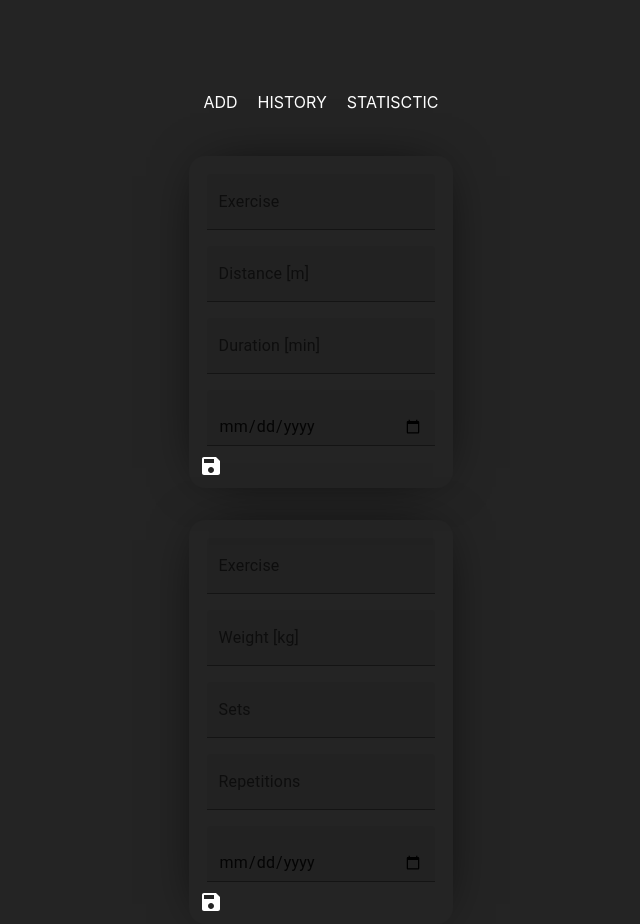
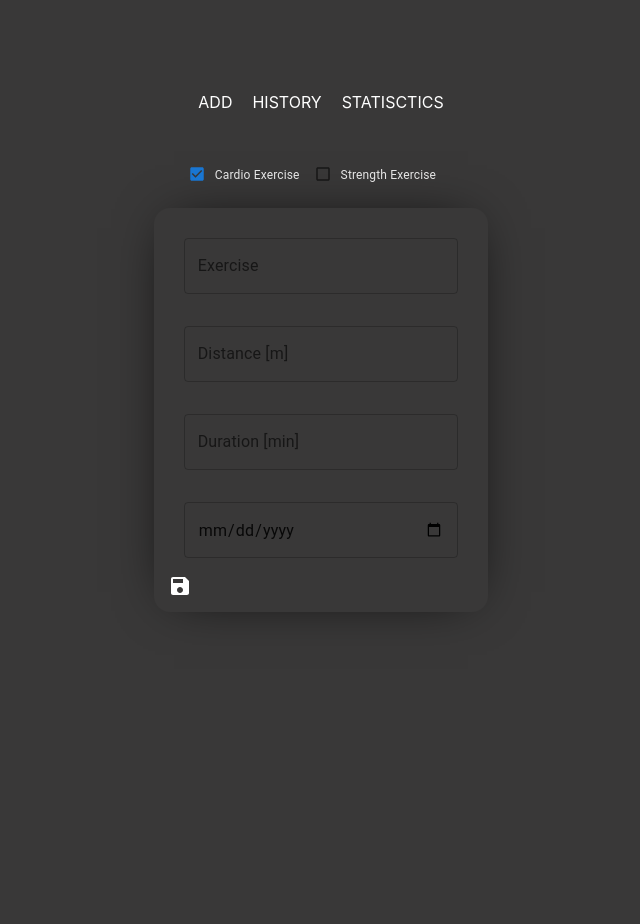
Before and after one commit to 0utsi/FiTrack, a React (Vite) app: page /addPanel in a window 1280 px wide. Shown: the whole page, without its empty margins (319-959 px from the left). After the commit the page ends 800 px from the top, so only its background shows below. Built offline with nearby package versions, Linux system fonts and the light colour scheme.

Commit message:
styles mui components organizing

```diff
--- a/package.json
+++ b/package.json
@@ -20,7 +20,8 @@
     "date-fns": "^2.30.0",
     "react": "^18.2.0",
     "react-dom": "^18.2.0",
-    "react-router-dom": "^6.18.0"
+    "react-router-dom": "^6.18.0",
+    "react-spring": "^9.7.3"
   },
   "devDependencies": {
     "@types/react": "^18.2.15",
--- a/src/App.tsx
+++ b/src/App.tsx
@@ -3,6 +3,7 @@ import Hist from './components/History/Hist';
 import NavBar from './components/Navbar';
 import { Route,Routes } from 'react-router-dom';
 import AddPanel from './components/AddExercise/AddPanel';
+import Statistics from './components/Statistics/Statistics';
 function App() {
 
 	return (
@@ -12,6 +13,7 @@ function App() {
 				<Routes>
 					<Route path="/addPanel"  element={<AddPanel />} />
 					<Route path="/history"  element={<Hist />}/>
+					<Route path="/statistics"  element={<Statistics />}/>
 				</Routes>
 				</div>
 		</div>
--- a/src/components/AddExercise/AddCardio.tsx
+++ b/src/components/AddExercise/AddCardio.tsx
@@ -34,44 +34,36 @@ const AddCardio = () => {
             <Box
                 component="form"
                 sx={{
-                    '& .MuiTextField-root': { m: 1, width: '25ch' },
+                    '& .MuiTextField-root': { m: 2, width: '30ch' },
+					color: 'white'
                 }}
                 noValidate
                 autoComplete="off"
                 onSubmit={send}
             >
                 <TextField
-                    id="exercise"
                     label="Exercise"
-                    variant="filled"
                     value={exercise}
                     onChange={(e) => setExercise(e.target.value)}
                 />
                 <TextField
-                    id="distance"
                     label="Distance [m]"
-                    variant="filled"
                     type="number"
                     value={distance}
                     onChange={(e) => setDistance(e.target.value)}
                 />
                 <TextField
-                    id="duration"
                     label="Duration [min]"
-                    variant="filled"
                     type="number"
                     value={duration}
                     onChange={(e) => setDuration(e.target.value)}
                 />
                 <TextField
-                    id="date"
-                    variant="filled"
                     type="date"
                     value={date}
                     onChange={(e) => setDate(e.target.value)}
                 />
-
-                <SaveIcon type="submit" />
+                <SaveIcon type="submit" className='sendbtn' onClick={send}/>
             </Box>
         </div>
     );
--- a/src/components/AddExercise/AddPanel.tsx
+++ b/src/components/AddExercise/AddPanel.tsx
@@ -1,13 +1,40 @@
+import { useState } from "react";
 import AddCardio from "./AddCardio";
 import AddStrength from "./AddStrength";
+import Checkbox from '@mui/material/Checkbox';
+import FormGroup from '@mui/material/FormGroup';
+import FormControlLabel from '@mui/material/FormControlLabel';
+import FormControl from '@mui/material/FormControl';
+const AddPanel = () => {
+	const [showCardio, setShowCardio] = useState(true);
 
-const AddPanel = () => {
+	const toggleComponent = () => {
+		setShowCardio(!showCardio);
+	};
 
-
-	return <div className="AddPanel">
-		<AddCardio />
-		<AddStrength />
+	return (
+	<div className="addPanel">
+		<FormControl component="fieldset">
+			<FormGroup aria-label="position" row>
+			<FormControlLabel
+				value="top"
+				control={<Checkbox checked={showCardio} onChange={toggleComponent} />}
+				label={<span className="checkbox-label">Cardio Exercise</span>}
+				labelPlacement="end"
+				sx={{ '& .MuiSvgIcon-root': { fontSize: 18 }}}
+			/>
+			<FormControlLabel
+				value="top"
+				control={<Checkbox checked={!showCardio} onChange={toggleComponent} />}
+				label={<span className="checkbox-label">Strength Exercise</span>}
+				labelPlacement="end"
+				sx={{ '& .MuiSvgIcon-root': { fontSize: 18 }}}
+			/>
+			</FormGroup>
+		</FormControl>
+    {showCardio ? <AddCardio /> : <AddStrength />}
 	</div>
+	);
 }
 
 export default AddPanel;
--- a/src/components/AddExercise/AddStrength.tsx
+++ b/src/components/AddExercise/AddStrength.tsx
@@ -34,50 +34,42 @@ const AddStrength = () => {
     <div className="panel">
       <Box
         component="form"
-        sx={{ '& .MuiTextField-root': { m: 1, width: '25ch' } }}
+		sx={{
+			'& .MuiTextField-root': { m: 2, width: '30ch' },
+		}}
         noValidate
         autoComplete="off"
         onSubmit={send}
       >
         <TextField
-          id="exercise"
 			label="Exercise"
-          variant="filled"
+			type="text"
 			value={exercise}
 			onChange={(e) => setExercise(e.target.value)}
         />
         <TextField
-          id="weight"
 			label="Weight [kg]"
-          variant="filled"
 			type="number"
 			value={weight}
 			onChange={(e) => setWeight(e.target.value)}
         />
         <TextField
-          id="sets"
 			label="Sets"
-          variant="filled"
 			type="number"
 			value={sets}
 			onChange={(e) => setSets(e.target.value)}
         />
         <TextField
-          id="repetitions"
 			label="Repetitions"
-          variant="filled"
 			type="number"
 			value={repetitions}
 			onChange={(e) => setRepetitions(e.target.value)}
         />
         <TextField
-          id="date"
-          variant="filled"
 			type="date"
 			value={date}
 			onChange={(e) => setDate(e.target.value)}
         />
-
         <SaveIcon type="submit" />
       </Box>
     </div>
--- a/src/components/Navbar.tsx
+++ b/src/components/Navbar.tsx
@@ -12,7 +12,7 @@ const NavBar = () => {
 				<Link to="/history">History</Link>
 		</div>
 			<div className='route'>
-				<Link to="/stat">Statisctic</Link>
+				<Link to="/statistics">Statisctics</Link>
 			</div>
 		</div>
 )
--- /dev/null
+++ b/src/components/Statistics/Statistics.tsx
@@ -0,0 +1,5 @@
+const Statistics = () => {
+	return <div className="stats"></div>
+}
+
+export default Statistics;
--- a/src/index.css
+++ b/src/index.css
@@ -5,7 +5,7 @@
 
   color-scheme: light dark;
   color: rgba(255, 255, 255, 0.87);
-  background-color: #242424;
+  background-color: #393838;
 
   font-synthesis: none;
   text-rendering: optimizeLegibility;
--- a/src/style/addPanel.css
+++ b/src/style/addPanel.css
@@ -2,15 +2,25 @@
 	display: flex;
 	flex-direction: column;
 	align-items: center;
-	padding: 10px;
+	padding: 14px;
 	border-radius: 1rem;
 	gap: 10px;
-	margin-top: 2rem;
+	margin-top: 1rem;
 	-webkit-box-shadow: 0px 0px 52px -20px rgba(0, 0, 0, 1);
 	-moz-box-shadow: 0px 0px 52px -20px rgba(0, 0, 0, 1);
 	box-shadow: 0px 0px 52px -20px rgba(0, 0, 0, 1);
-	color: white;
 }
+
+.checkbox-label {
+	font-size: 0.75rem;
+}
+
+.addPanel {
+	display: flex;
+	flex-direction: column;
+	align-items: center;
+  }
+
 
 form {
 	display: flex;
@@ -18,24 +28,14 @@ form {
 	flex-direction: column;
 }
 
-input {
-	height: 1rem;
-	border: none;
-	margin: 0 0 5px 5px ;
-	border-bottom: 1px solid #0000006d;
-	font-size: 1rem;
-	font-family: "Gill Sans", sans-serif;
-}
-
-button {
-	height: 1.25rem;
-	width: 1.25rem;
-	border-radius: 50%;
-	border: none;
-}
-
-
 input:focus,
 button:focus {
     outline: none;
 }
+
+
+.sendbtn {
+	position: relative;
+	float: right;
+
+}
--- a/src/style/navbar.less
+++ b/src/style/navbar.less
@@ -2,6 +2,7 @@
 	display: flex;
 	justify-content: space-around;
 	padding: 10px;
+	margin-bottom: 2rem;
 
 	.route {
 	  margin: 0 10px;
```
Also changed, not shown: 1 other file (tests, documents, lock files or other folders). Lines whose indentation alone changed are shown as unchanged.
